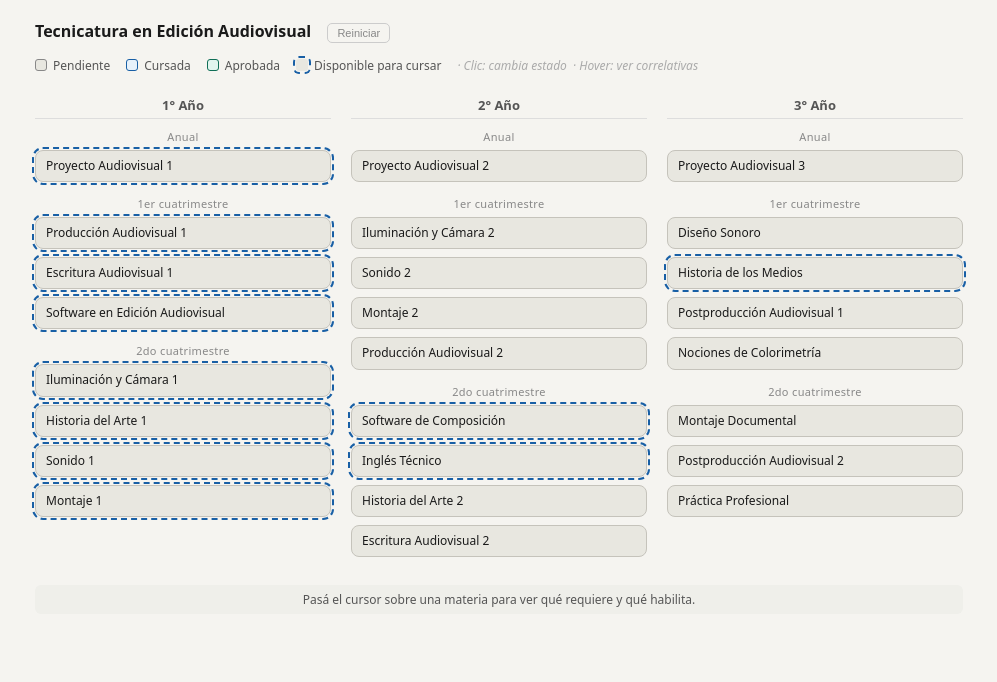
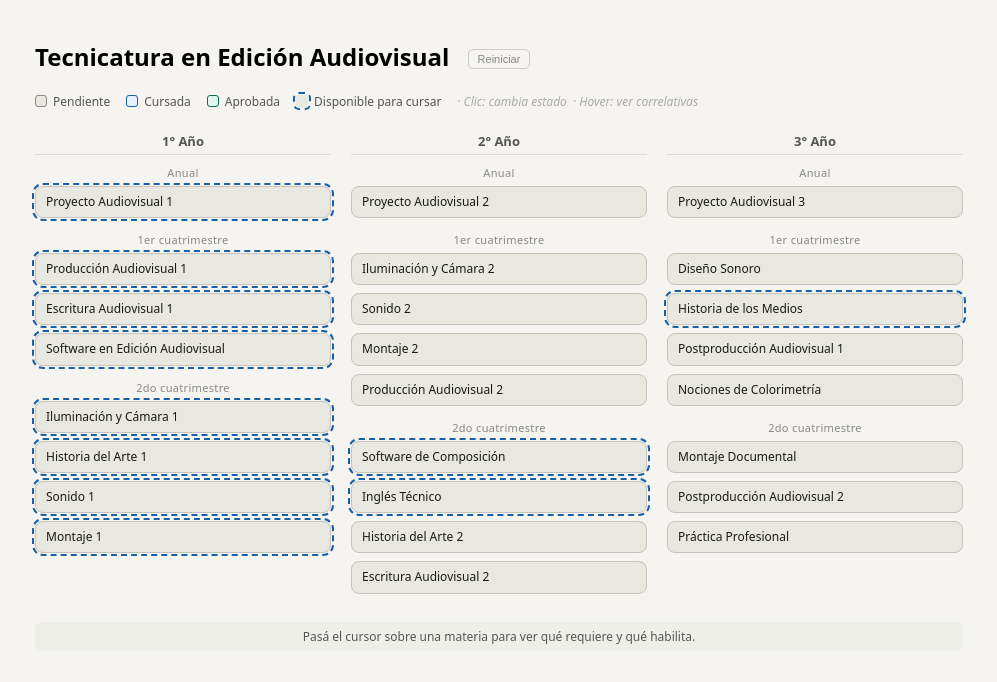
Before and after one commit to nitricx/OrganizadorCursada, an Angular app: page / in a window 1280 px wide. Shown: the top 682 px of the page, without its empty margins (141-1138 px from the left). Built offline with nearby package versions, Linux system fonts and the light colour scheme.

Commit message:
feat: implement CourseOrganizer component with course management features

```diff
--- a/src/app/app.html
+++ b/src/app/app.html
@@ -1 +1,3 @@
-<router-outlet />
+<div class="wrap">
+  <app-course-organizer />
+</div>
--- a/src/app/app.ts
+++ b/src/app/app.ts
@@ -1,86 +1,12 @@
-import { Component, ChangeDetectionStrategy, signal, inject } from '@angular/core';
+import { Component, ChangeDetectionStrategy } from '@angular/core';
 import { CommonModule } from '@angular/common';
-import { CourseService } from './services/course.service';
-import { LegendComponent } from './components/legend/legend.component';
-import { CourseGridComponent } from './components/course-grid/course-grid.component';
+import { CourseOrganizerComponent } from './components/course-organizer/course-organizer.component';
 
 @Component({
   selector: 'app-root',
-  template: `
-    <div class="wrap">
-      <h1>
-        Tecnicatura en Edición Audiovisual
-        <button class="reset-btn" (click)="onReset()">Reiniciar</button>
-      </h1>
-
-      <app-legend />
-
-      <app-course-grid
-        [courses]="courseService.courses()"
-        [selectedIds]="courseService.selectedIds()"
-        (cardClicked)="onCourseCardClicked($event)"
-        (mouseEntered)="onMouseEntered($event)"
-        (mouseLeft)="onMouseLeft()"
-      />
-
-      <div class="info-bar" [innerHTML]="infoMessage()"></div>
-    </div>
-  `,
+  templateUrl: './app.html',
   standalone: true,
-  imports: [CommonModule, LegendComponent, CourseGridComponent],
+  imports: [CommonModule, CourseOrganizerComponent],
   changeDetection: ChangeDetectionStrategy.OnPush,
 })
-export class App {
-  readonly courseService = inject(CourseService);
-  private infoMessageSignal = signal<string>(
-    'Pasá el cursor sobre una materia para ver qué requiere y qué habilita.',
-  );
-  readonly infoMessage = () => this.infoMessageSignal();
-
-  onCourseCardClicked(courseId: string): void {
-    this.courseService.toggleCourseStatus(courseId);
-  }
-
-  onMouseEntered(courseId: string): void {
-    this.courseService.setHoveredCourseId(courseId);
-    const course = this.courseService.getCourseById(courseId);
-    if (course) {
-      const requirements = this.courseService
-        .getRequiredCourseIds(course)
-        .map((id) => this.courseService.getCourseById(id)?.name)
-        .filter((name): name is string => !!name);
-
-      const unlocks = this.courseService
-        .getUnlockedCourseIds(courseId)
-        .map((id) => this.courseService.getCourseById(id)?.name)
-        .filter((name): name is string => !!name);
-
-      let msg = `<strong>${course.name}</strong>`;
-      if (requirements.length) {
-        msg += ` &nbsp;·&nbsp; <span style="color:#8a4a00">Requiere: ${requirements.join(
-          ', ',
-        )}</span>`;
-      }
-      if (unlocks.length) {
-        msg += ` &nbsp;·&nbsp; <span style="color:#0a5c3f">Habilita: ${unlocks.join(', ')}</span>`;
-      }
-      if (!requirements.length && !unlocks.length) {
-        msg += ' &nbsp;·&nbsp; Sin correlativas';
-      }
-      this.infoMessageSignal.set(msg);
-    }
-  }
-
-  onMouseLeft(): void {
-    this.courseService.setHoveredCourseId(null);
-    this.infoMessageSignal.set(
-      'Pasá el cursor sobre una materia para ver qué requiere y qué habilita.',
-    );
-  }
-
-  onReset(): void {
-    if (confirm('¿Reiniciar todas las materias a Pendiente?')) {
-      this.courseService.reset();
-    }
-  }
-}
+export class App {}
--- /dev/null
+++ b/src/app/components/course-organizer/course-organizer.component.css
@@ -0,0 +1,7 @@
+.course-organizer {
+  /* styles inherited from parent or component-specific styles */
+}
+
+.header {
+  /* header-specific styles if needed */
+}
--- /dev/null
+++ b/src/app/components/course-organizer/course-organizer.component.html
@@ -0,0 +1,20 @@
+<div class="course-organizer">
+  <div class="header">
+    <h2>
+      Tecnicatura en Edición Audiovisual
+      <button class="reset-btn" (click)="onReset()">Reiniciar</button>
+    </h2>
+  </div>
+
+  <app-legend />
+
+  <app-course-grid
+    [courses]="courseService.courses()"
+    [selectedIds]="courseService.selectedIds()"
+    (cardClicked)="onCourseCardClicked($event)"
+    (mouseEntered)="onMouseEntered($event)"
+    (mouseLeft)="onMouseLeft()"
+  />
+
+  <div class="info-bar" [innerHTML]="infoMessage()"></div>
+</div>
--- /dev/null
+++ b/src/app/components/course-organizer/course-organizer.component.ts
@@ -0,0 +1,68 @@
+import { Component, ChangeDetectionStrategy, signal, inject } from '@angular/core';
+import { CommonModule } from '@angular/common';
+import { CourseService } from '../../services/course.service';
+import { LegendComponent } from '../legend/legend.component';
+import { CourseGridComponent } from '../course-grid/course-grid.component';
+
+@Component({
+  selector: 'app-course-organizer',
+  templateUrl: './course-organizer.component.html',
+  styleUrls: ['./course-organizer.component.css'],
+  standalone: true,
+  imports: [CommonModule, LegendComponent, CourseGridComponent],
+  changeDetection: ChangeDetectionStrategy.OnPush,
+})
+export class CourseOrganizerComponent {
+  readonly courseService = inject(CourseService);
+  private infoMessageSignal = signal<string>(
+    'Pasá el cursor sobre una materia para ver qué requiere y qué habilita.',
+  );
+  readonly infoMessage = () => this.infoMessageSignal();
+
+  onCourseCardClicked(courseId: string): void {
+    this.courseService.toggleCourseStatus(courseId);
+  }
+
+  onMouseEntered(courseId: string): void {
+    this.courseService.setHoveredCourseId(courseId);
+    const course = this.courseService.getCourseById(courseId);
+    if (course) {
+      const requirements = this.courseService
+        .getRequiredCourseIds(course)
+        .map((id) => this.courseService.getCourseById(id)?.name)
+        .filter((name): name is string => !!name);
+
+      const unlocks = this.courseService
+        .getUnlockedCourseIds(courseId)
+        .map((id) => this.courseService.getCourseById(id)?.name)
+        .filter((name): name is string => !!name);
+
+      let msg = `<strong>${course.name}</strong>`;
+      if (requirements.length) {
+        msg += ` &nbsp;·&nbsp; <span style="color:#8a4a00">Requiere: ${requirements.join(
+          ', ',
+        )}</span>`;
+      }
+      if (unlocks.length) {
+        msg += ` &nbsp;·&nbsp; <span style="color:#0a5c3f">Habilita: ${unlocks.join(', ')}</span>`;
+      }
+      if (!requirements.length && !unlocks.length) {
+        msg += ' &nbsp;·&nbsp; Sin correlativas';
+      }
+      this.infoMessageSignal.set(msg);
+    }
+  }
+
+  onMouseLeft(): void {
+    this.courseService.setHoveredCourseId(null);
+    this.infoMessageSignal.set(
+      'Pasá el cursor sobre una materia para ver qué requiere y qué habilita.',
+    );
+  }
+
+  onReset(): void {
+    if (confirm('¿Reiniciar todas las materias a Pendiente?')) {
+      this.courseService.reset();
+    }
+  }
+}
```
